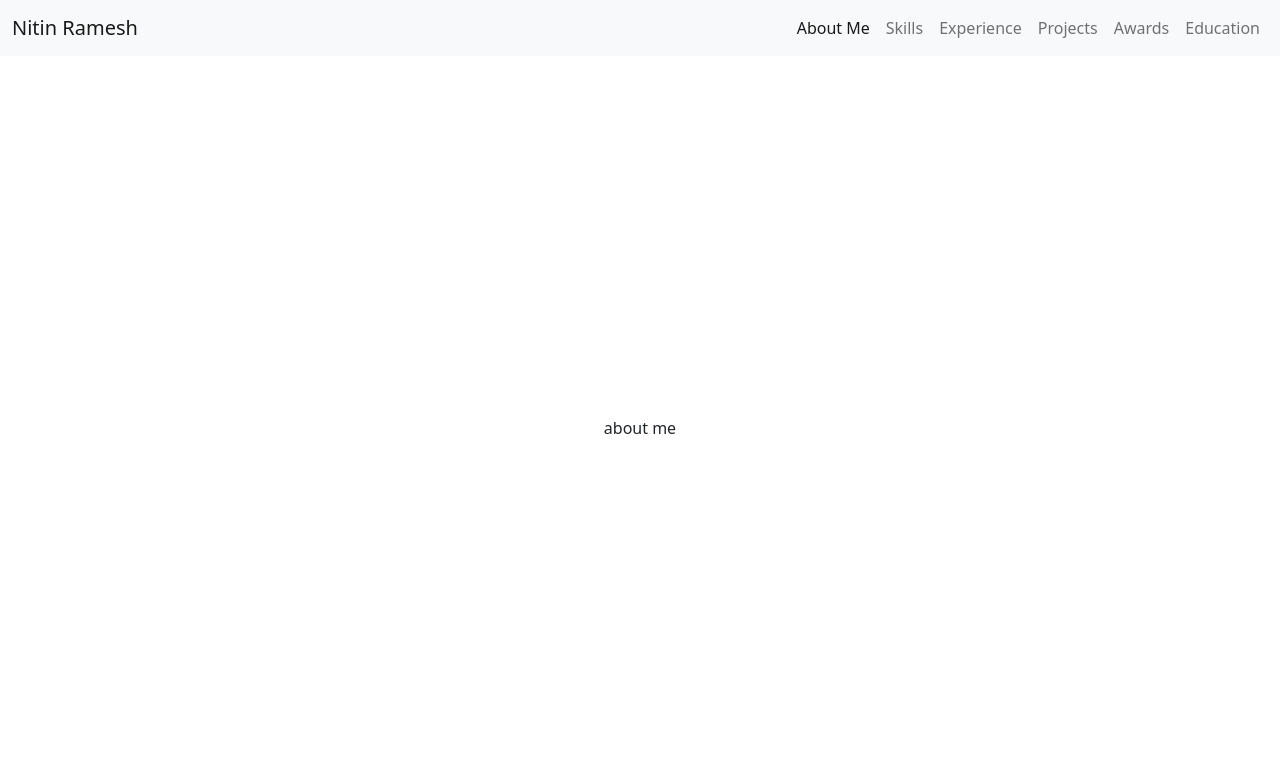
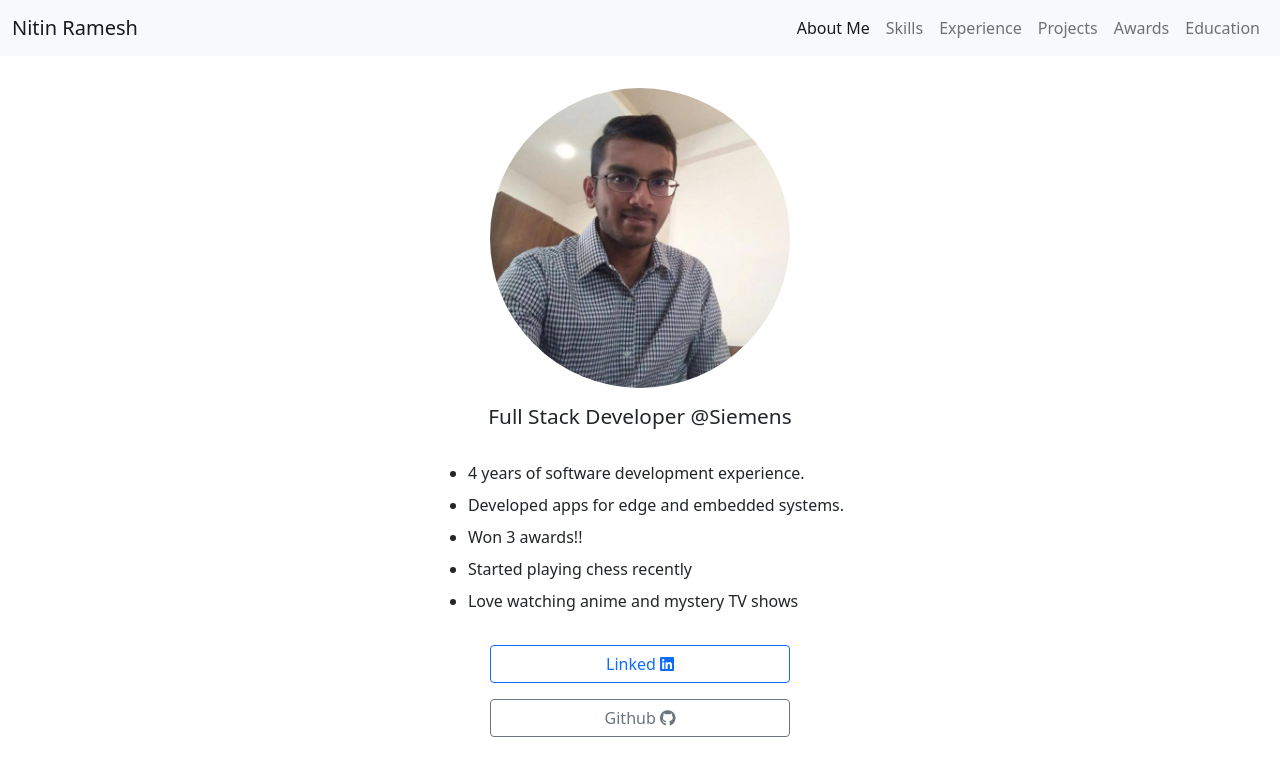
Before and after one commit to NitinRamesh25/nitinramesh25.github.io, a plain HTML site: page index.html in a window 1280 px wide. Drawn offline with nearby package versions, Linux system fonts and the light colour scheme.

Commit message:
Added content to about me page

```diff
--- a/index.html
+++ b/index.html
@@ -6,7 +6,8 @@
     <meta name="viewport" content="width=device-width, initial-scale=1.0" />
     <title>Nitin Ramesh</title>
 
-    <link href="./styles.css" rel="stylesheet" />
+    <link href="./styles/styles.css" rel="stylesheet" />
+    <link href="./styles/about-me.css" rel="stylesheet" />
 
     <!--Google font-->
     <link rel="preconnect" href="https://fonts.googleapis.com" />
@@ -18,8 +19,11 @@
         integrity="sha384-1BmE4kWBq78iYhFldvKuhfTAU6auU8tT94WrHftjDbrCEXSU1oBoqyl2QvZ6jIW3" crossorigin="anonymous" />
 
     <script src="https://cdn.jsdelivr.net/npm/bootstrap@5.1.3/dist/js/bootstrap.bundle.min.js"
-        integrity="sha384-ka7Sk0Gln4gmtz2MlQnikT1wXgYsOg+OMhuP+IlRH9sENBO0LRn5q+8nbTov4+1p" crossorigin="anonymous"
-        async></script>
+        integrity="sha384-ka7Sk0Gln4gmtz2MlQnikT1wXgYsOg+OMhuP+IlRH9sENBO0LRn5q+8nbTov4+1p"
+        crossorigin="anonymous"></script>
+
+    <!--Fontawesome Icons-->
+    <script src="https://kit.fontawesome.com/7e75923607.js" crossorigin="anonymous"></script>
 </head>
 
 <body>
@@ -58,7 +62,31 @@
     </nav>
 
     <div class="section-container" data-bs-spy="scroll" data-bs-target="#resume-navbar" data-bs-offset="0" tabindex="0">
-        <section id="about-me">about me</section>
+        <section id="about-me" class="container">
+            <img src="images/photo/nitin.jpg" alt="" id="profile-photo">
+
+            <h1 id="job-title" class="">Full Stack Developer @Siemens</h1>
+
+            <section id="interests">
+                <ul>
+                    <li>4 years of software development experience.</li>
+                    <li>Developed apps for edge and embedded systems.</li>
+                    <li>Won 3 awards!!</li>
+                    <li>Started playing chess recently</li>
+                    <li>Love watching anime and mystery TV shows</li>
+                </ul>
+            </section>
+
+            <section id="links">
+                <button class="btn btn-outline-primary" onclick="window.open('https://linkedin.com/in/nitin-ramesh')">
+                    Linked <i class="fab fa-linkedin"></i>
+                </button>
+                <button class="btn btn-outline-secondary" onclick="window.open('https://github.com/NitinRamesh25')">
+                    Github <i class="fab fa-github"></i>
+                </button>
+            </section>
+        </section>
+
         <section id="skills">skills</section>
         <section id="experience">experience</section>
         <section id="projects">projects</section>
--- /dev/null
+++ b/styles/about-me.css
@@ -0,0 +1,37 @@
+#about-me {
+  display: flex;
+  flex-direction: column;
+  align-items: center;
+  gap: 1rem;
+
+  padding-top: 2rem;
+}
+
+#profile-photo {
+  height: auto;
+  width: 50%;
+  max-width: 300px;
+  border-radius: 50%;
+  text-align: center;
+}
+
+#job-title {
+  font-size: 1.3rem;
+}
+
+#interests {
+    height: auto;
+}
+
+#interests ul li {
+    margin: 0.5rem 0;
+}
+
+#links {
+    width: 100%;
+    height: auto;
+    max-width: 300px;
+    display: flex;
+    flex-direction: column;
+    gap: 1rem;
+}
--- a/styles.css
+++ b/styles/styles.css
@@ -24,21 +24,5 @@ nav{
 }
 
 section {
-    width: 100vw;
     height: 100%;
-    display: flex;
-    justify-content: center;
-    align-items: center;
 }
-
-#about-me {
-    /* background-color: coral; */
-}
-
-#skills {
-    /* background-color: cornflowerblue; */
-}
-
-#experience {
-    /* background-color:  cyan; */
-}
```
Also changed, not shown: images/photo/nitin.jpg (added).
